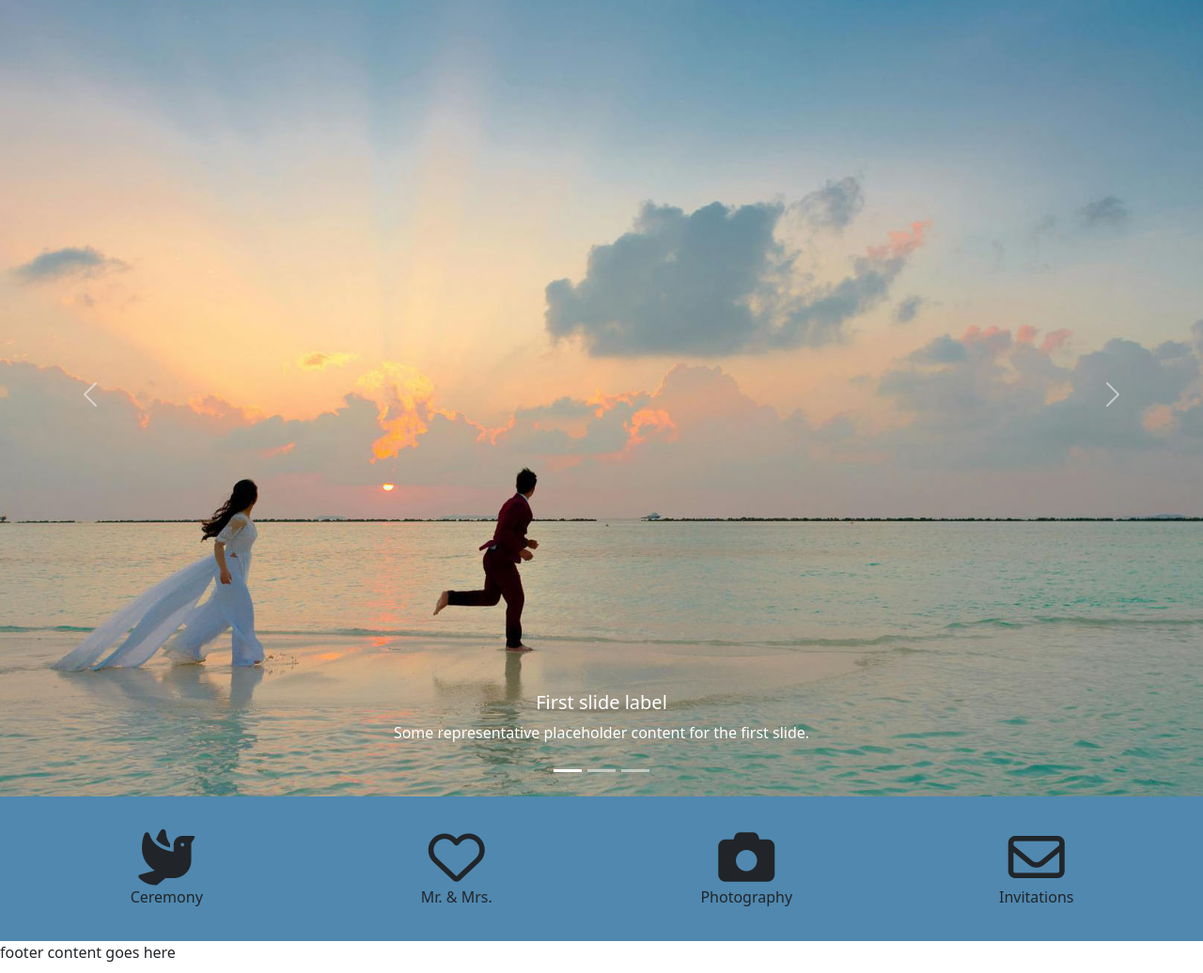
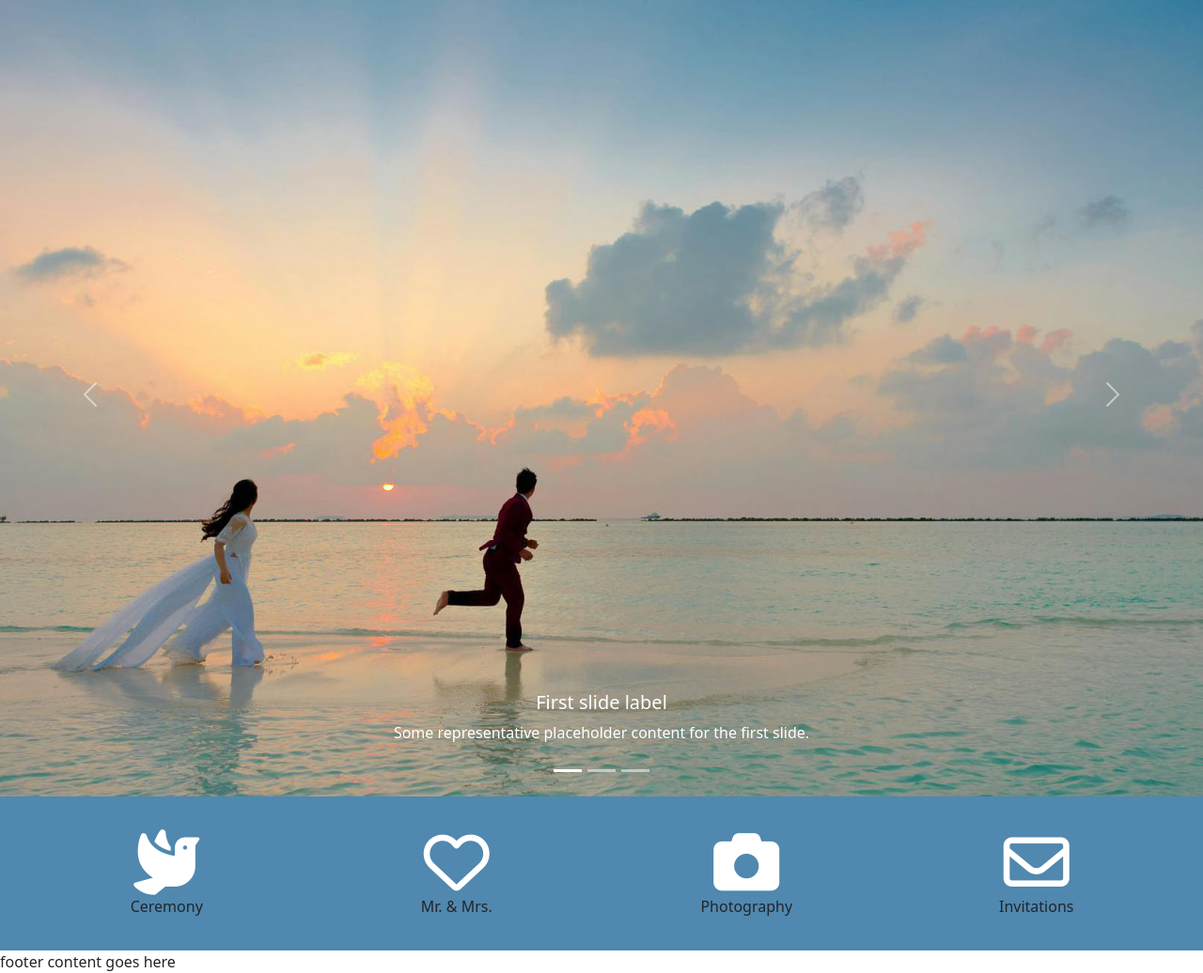
Before and after one commit to brooklynrisi/fall-2024, a plain HTML site: page index.html in a window 1280 px wide. Shown: the part 63-1099 px from the top of the page at 94% size. Drawn offline with nearby package versions, Linux system fonts and the light colour scheme.

Commit message:
updated css

```diff
--- a/css/styles.css
+++ b/css/styles.css
@@ -7,5 +7,6 @@
 }
 
 .fa-row-icon {
-    font-size: 60px;
+    font-size: 70px;
+    color: #ffffff;
 }
```
